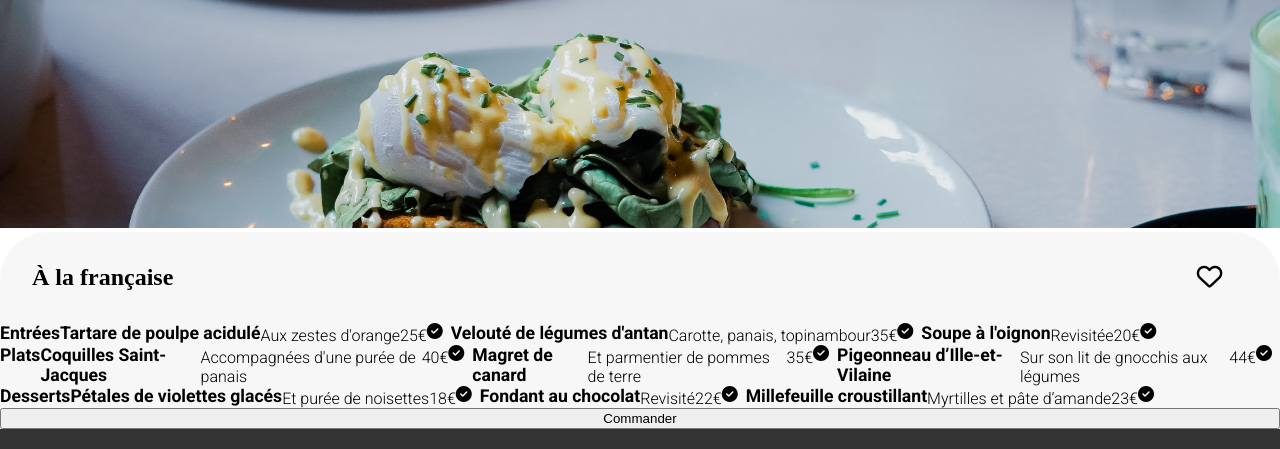
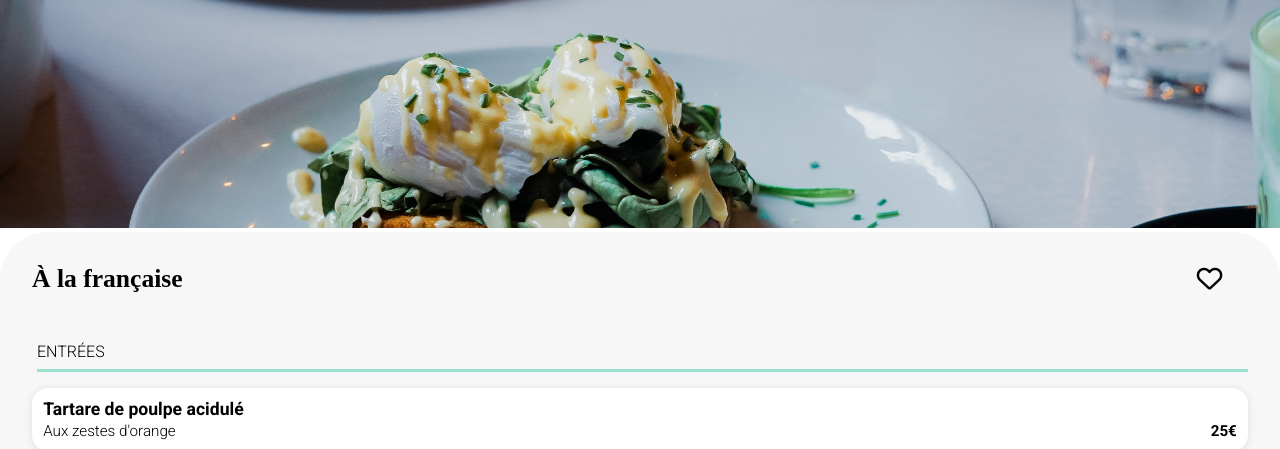
Before and after one commit to MarieKppo/MarieCappeau_3_01072021, a website: page a-la-francaise.html in a window 1280 px wide. Shown: the part 64-513 px from the top of the page. Drawn offline with Linux system fonts and the light colour scheme; a web font is replaced by a local one.

Commit message:
css page menu (hors animations)

```diff
--- a/a-la-francaise.html
+++ b/a-la-francaise.html
@@ -29,120 +29,121 @@
         <div class="menuContainer">
             <!--titre menu-->
             <div class="menuContainer--title">
-                <h2>À la française</h2>
+                <h1>À la française</h1>
                 <i class="far fa-heart"></i>
             </div>
             <!--entrées-->
             <div class="dish">
-                <h3>Entrées</h3>
+                <h2>Entrées</h2>
                 <!--option plat-->
-                <div class="">
-                    <div>
+                <div class="dishOption">
+                    <div class="dishOption--name">
                         <h3>Tartare de poulpe acidulé</h3>
                         <p>Aux zestes d'orange</p>
                     </div>
-                    <p>25€</p>
+                    <p class="price">25€</p>
                 </div>
-                <div>
+                <div class="checked">
                     <i class="fas fa-check-circle"></i>
                 </div>
                 <!--option plat-->
-                <div>
-                    <div>
+                <div class="dishOption">
+                    <div class="dishOption--name">
                         <h3>Velouté de légumes d'antan</h3>
                         <p>Carotte, panais, topinambour</p>
                     </div>
-                    <p>35€</p>
+                    <p class="price">35€</p>
                 </div>
-                <div>
+                <div class="checked">
                     <i class="fas fa-check-circle"></i>
                 </div>
                 <!--option plat-->
-                <div>
-                    <div>
+                <div class="dishOption">
+                    <div class="dishOption--name">
                         <h3>Soupe à l'oignon</h3>
                         <p>Revisitée</p>
                     </div>
-                    <p>20€</p>
+                    <p class="price">20€</p>
                 </div>
-                <div>
+                <div class="checked">
                     <i class="fas fa-check-circle"></i>
                 </div>
             </div>
             <!--plats-->
-            <div>
-                <h3>Plats</h3>
+            <div class="dish">
+                <h2>Plats</h2>
                 <!--option plat-->
-                <div>
-                    <div>
+                <div class="dishOption">
+                    <div class="dishOption--name">
                         <h3>Coquilles Saint-Jacques</h3>
                         <p>Accompagnées d'une purée de panais</p>
                     </div>
-                    <p>40€</p>
+                    <p class="price">40€</p>
                 </div>
-                <div>
+                <div class="checked">
                     <i class="fas fa-check-circle"></i>
                 </div>
                 <!--option plat-->
-                <div>
-                    <div>
+                <div class="dishOption">
+                    <div class="dishOption--name">
                         <h3>Magret de canard</h3>
                         <p>Et parmentier de pommes de terre</p>
                     </div>
-                    <p>35€</p>
+                    <p class="price">35€</p>
                 </div>
-                <div>
+                <div class="checked">
                     <i class="fas fa-check-circle"></i>
-                </div><!--option plat-->
-                <div>
-                    <div>
+                </div>
+                <!--option plat-->
+                <div class="dishOption">
+                    <div class="dishOption--name">
                         <h3>Pigeonneau d’Ille-et-Vilaine</h3>
                         <p>Sur son lit de gnocchis aux légumes</p>
                     </div>
-                    <p>44€</p>
+                    <p class="price">44€</p>
                 </div>
-                <div>
+                <div class="checked">
                     <i class="fas fa-check-circle"></i>
                 </div>
             </div>
             <!--desserts-->
-            <div>
-                <h3>Desserts</h3>
+            <div class="dish">
+                <h2>Desserts</h2>
                 <!--option plat-->
-                <div>
-                    <div>
+                <div class="dishOption">
+                    <div class="dishOption--name">
                         <h3>Pétales de violettes glacés</h3>
                         <p>Et purée de noisettes</p>
                     </div>
-                    <p>18€</p>
+                    <p class="price">18€</p>
                 </div>
-                <div>
+                <div class="checked">
                     <i class="fas fa-check-circle"></i>
                 </div>
                 <!--option plat-->
-                <div>
-                    <div>
+                <div class="dishOption">
+                    <div class="dishOption--name">
                         <h3>Fondant au chocolat</h3>
                         <p>Revisité</p>
                     </div>
-                    <p>22€</p>
+                    <p class="price">22€</p>
                 </div>
-                <div>
+                <div class="checked">
                     <i class="fas fa-check-circle"></i>
                 </div>
                 <!--option plat-->
-                <div>
-                    <div>
+                <div class="dishOption">
+                    <div class="dishOption--name">
                         <h3>Millefeuille croustillant</h3>
                         <p>Myrtilles et pâte d’amande</p>
                     </div>
-                    <p>23€</p>
+                    <p class="price">23€</p>
                 </div>
-                <div>
+                <div class="checked">
                     <i class="fas fa-check-circle"></i>
                 </div>
             </div>
-            <button>Commander</button>
+            <button class="btnPrincipal">Commander</button>
         </div>
     </main>
     <!--FOOTER-->
--- a/sass/pages/_accueil.scss
+++ b/sass/pages/_accueil.scss
@@ -39,7 +39,7 @@
     padding: 1em 0.5em;
     background-color: $background;
     border: 1px solid $background;
-    border-radius: 1em;
+    @include lightRadius;
     @include shadow;
     &--order {
         align-items: center;
--- a/sass/pages/_menu.scss
+++ b/sass/pages/_menu.scss
@@ -8,13 +8,15 @@
     flex-direction: column;
     background-color: $background;
     border-radius: 3em 3em 0em 0em;
+    width: 100%;
+    margin: auto;
     /*position: absolute;
     top: 17em;*/
     &--title {
         justify-content: space-between;
         align-items: center;
         padding: 2em;
-        h2 {
+        h1 {
             font-family: Shrikhand;
             margin: 0em;
         }
@@ -22,4 +24,44 @@
             padding: 0em 1em;
         }
     }
+    button {
+        width: 13em;
+        align-self: center;
+    }
 }
+.dish{
+    flex-direction: column;
+    padding: 1em 2em;
+    h2 {
+        font-size: 1em;
+        text-transform : uppercase;
+        font-weight: 300;
+        margin-inline-start: 5px;
+        padding-bottom: 0.5em;
+        border-bottom: solid 0.2em $tertiary-color;
+    }
+}
+.dishOption{
+    flex-direction: row;
+    justify-content:space-between;
+    align-items: flex-end;
+    background-color: $white;
+    padding: 0.7em;
+    margin-bottom: 1em;
+    @include lightRadius;
+    @include shadow;
+    &--name{
+        display: block;
+
+    }
+    p {
+            font-size: 0.95em;
+    }
+    .price {
+        font-weight: 600;
+    }
+
+}
+.checked {
+    display: none;
+}
--- a/sass/utils/_mixins.scss
+++ b/sass/utils/_mixins.scss
@@ -10,3 +10,6 @@
     grid-template-columns: 100%;
     grid-row-gap: 2em;
 }
+@mixin lightRadius {
+    border-radius: 1em;
+}
```
Also changed, not shown: style.css, 1 other file.
